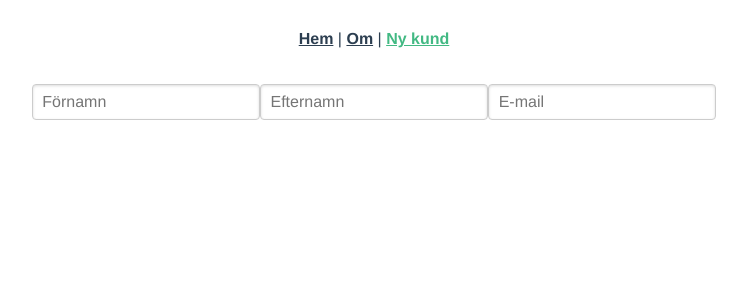
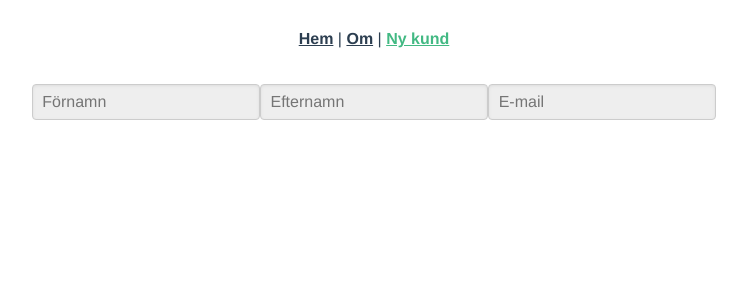
Before and after one commit to itggot-linus-styren/customer-manager-wu2, a Vue app: page /customers/new in a window 1280 px wide. Shown: the top 300 px of the page, without its empty margins (266-1013 px from the left). Built offline with nearby package versions, Linux system fonts and the light colour scheme.

Commit message:
lägg till editable prop till CustomerForm.vue

```diff
--- a/src/components/CustomerForm.vue
+++ b/src/components/CustomerForm.vue
@@ -1,9 +1,24 @@
 <template>
   <form data-cy="form" class="pure-form">
     <fieldset>
-      <input type="text" placeholder="Förnamn" :value="customer.firstname" />
-      <input type="text" placeholder="Efternamn" :value="customer.lastname" />
-      <input type="email" placeholder="E-mail" :value="customer.email" />
+      <input
+        type="text"
+        placeholder="Förnamn"
+        :value="customer.firstname"
+        :readonly="!editable"
+      />
+      <input
+        type="text"
+        placeholder="Efternamn"
+        :value="customer.lastname"
+        :readonly="!editable"
+      />
+      <input
+        type="email"
+        placeholder="E-mail"
+        :value="customer.email"
+        :readonly="!editable"
+      />
     </fieldset>
   </form>
 </template>
@@ -20,7 +35,7 @@ export default {
       },
     };
   },
-  props: ["initialCustomer"],
+  props: ["initialCustomer", "editable"],
 };
 </script>
 
--- a/src/views/Customer.vue
+++ b/src/views/Customer.vue
@@ -1,5 +1,5 @@
 <template>
-  <CustomerForm :initialCustomer="customer" />
+  <CustomerForm :initialCustomer="customer" :editable="false" />
 </template>
 
 <script>
```
